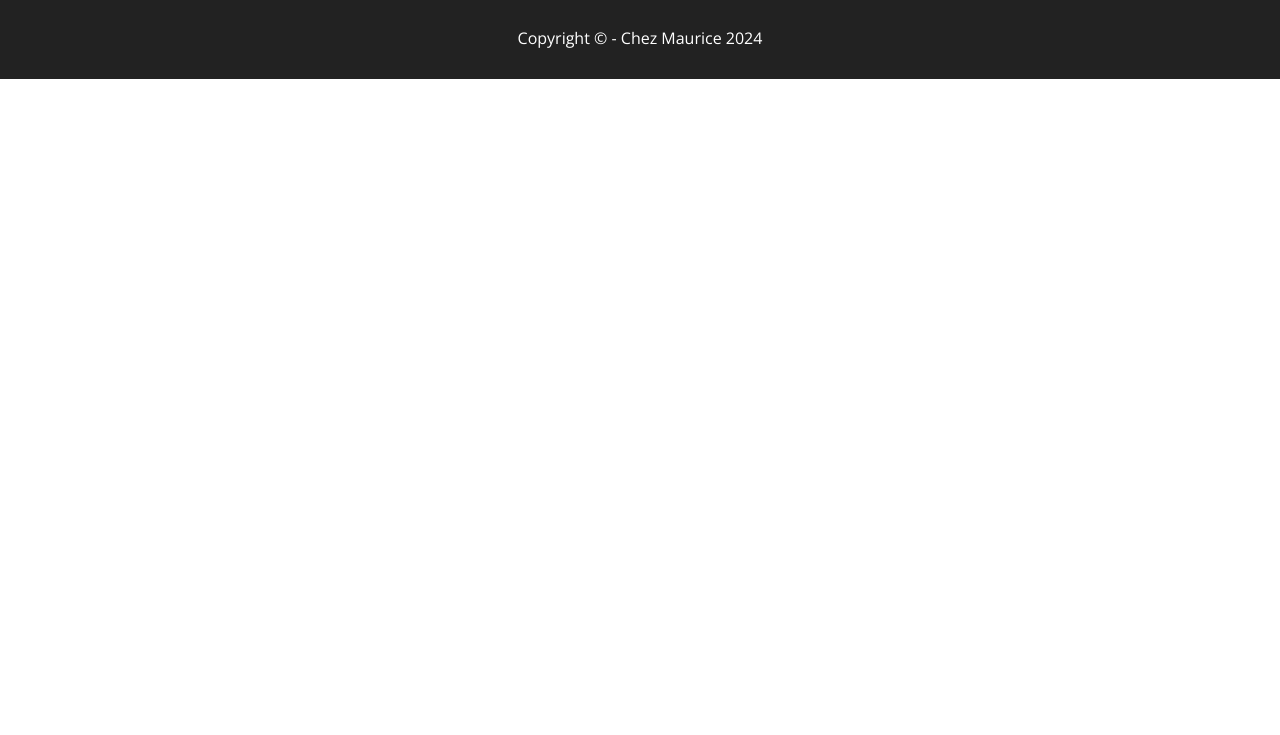
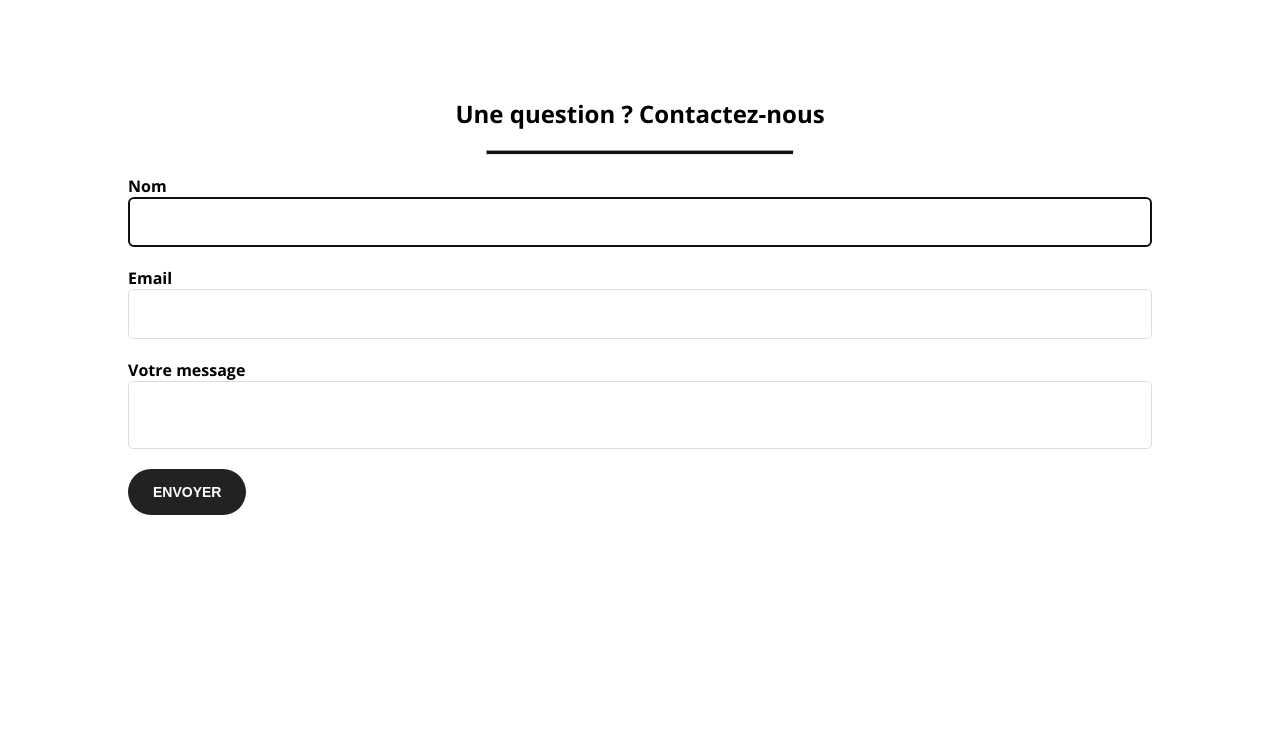
Before and after one commit to Karlito14/cafeChezMaurice, a plain HTML site: page contact.html in a window 1280 px wide. Shown: the part 65-800 px from the top of the page. Drawn offline with nearby package versions, Linux system fonts and the light colour scheme.

Commit message:
realisation page contact

```diff
--- a/contact.html
+++ b/contact.html
@@ -11,6 +11,7 @@
     <link href="https://fonts.googleapis.com/css2?family=Open+Sans:ital,wght@0,300..800;1,300..800&display=swap" rel="stylesheet">
     <link rel="stylesheet" href="./style/style.css">
     <link rel="stylesheet" href="./style/header.css">
+    <link rel="stylesheet" href="./style/contact-main.css">
     <link rel="stylesheet" href="./style/footer.css">
     <script src="https://kit.fontawesome.com/a8c57682fc.js" crossorigin="anonymous"></script>
 </head>
@@ -25,7 +26,21 @@
             </ul>
         </nav>
     </header>
-
+    <main class="main-contact">
+        <div class="contact-container">
+            <form action="#">
+                <h2>Une question ? Contactez-nous</h2>
+                <hr class="separator">
+                <label for="name">Nom</label>
+                <input type="text" name="name" id="name" autocomplete="off" autofocus>
+                <label for="email">Email</label>
+                <input type="email" name="email" id="email" autocomplete="off">
+                <label for="message">Votre message</label>
+                <textarea name="message" id="message"></textarea>
+                <button type="submit" class="btn btn-dark">Envoyer</button>
+            </form>
+        </div>
+    </main>
     <footer class="footer">
         <p>Copyright &#169; - Chez Maurice 2024</p>
     </footer>
--- /dev/null
+++ b/style/contact-main.css
@@ -0,0 +1,38 @@
+.main-contact {
+    margin: 100px auto;
+    min-height: 80vh;
+}
+
+.contact-container {
+    max-width: 80%;
+    margin: 0 auto;
+}
+
+.contact-container h2 {
+    text-align: center;
+    margin-bottom: 20px;
+}
+
+.contact-container label {
+    display: block;
+    font-weight: 700;
+    margin-top: 20px;
+}
+
+.contact-container input, textarea {
+    display: block;
+    width: 100%;
+    padding: 15px 20px;
+    border: 1px solid #ddd;
+    border-radius: 5px;
+    font-size: 16px;
+}
+
+.contact-container textarea {
+    margin-bottom: 20px;
+    resize: none;
+}
+
+.contact-container button {
+
+}
```
